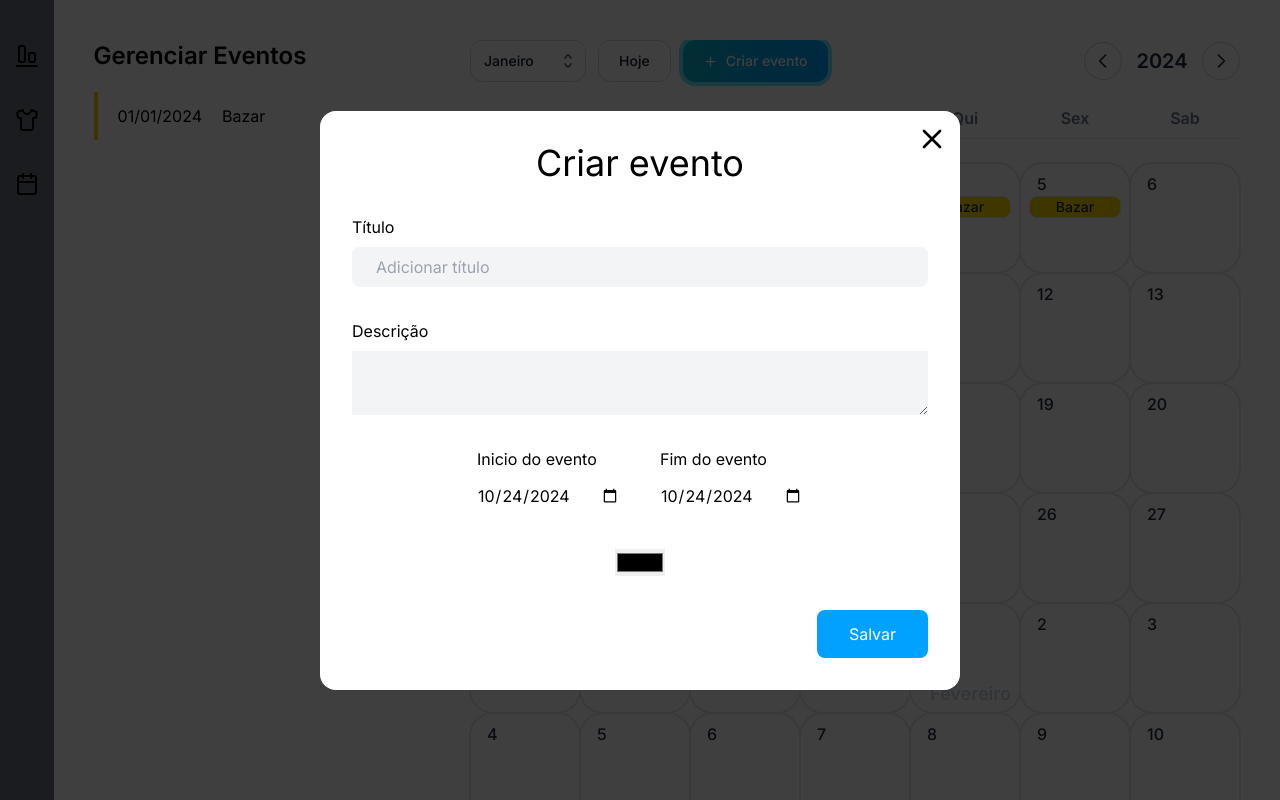
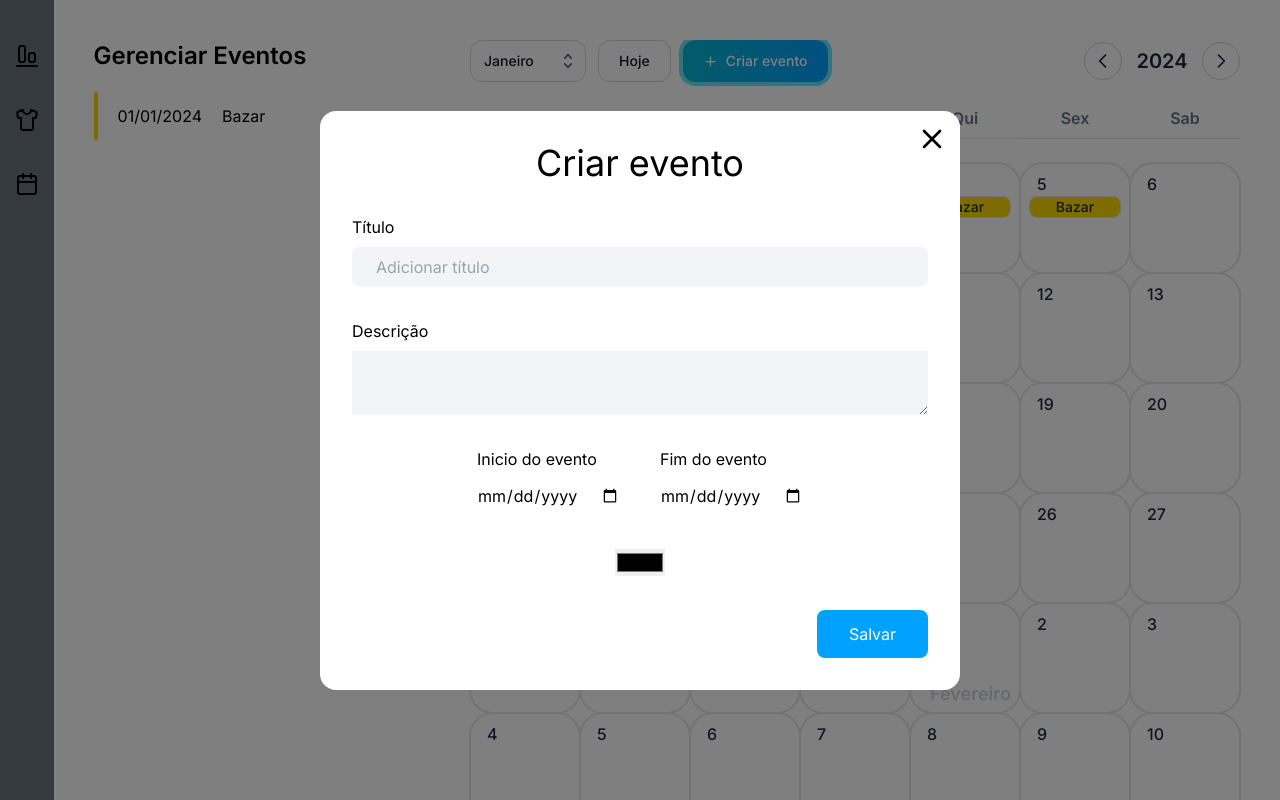
Before and after one commit to Re-vest/web, a React (Vite) app: page / in a window 1280 px wide. Both pictures are taken after a click on the button "Criar evento". Built offline with nearby package versions, Linux system fonts and the light colour scheme; a web font is replaced by a local one.

Commit message:
resolvido o bug do clique dos eventos

```diff
--- a/src/components/ContinuousCalendar.jsx
+++ b/src/components/ContinuousCalendar.jsx
@@ -63,6 +63,7 @@ export const ContinuousCalendar = ({ fullHeight = false, onClick, setIsModalOpen
     const date = new Date(year, month, day)
     setDate(`${date.getFullYear()}-${String(date.getMonth() + 1).padStart(2, '0')}-${String(parseInt(date.getDate(), 10)).padStart(2, '0')}`)
     // setIsModalOpen(true)
+    handleClickEvent({})
     if (!onClick) { return; }
     if (month < 0) {
       onClick(day, 11, year - 1);
@@ -96,8 +97,6 @@ export const ContinuousCalendar = ({ fullHeight = false, onClick, setIsModalOpen
 
     const calendarDays = daysOfYear();
 
-    console.log(events)
-
     const calendar = calendarDays.map(({ month, day }, index) => {
       const isNewMonth = index === 0 || calendarDays[index - 1].month !== month;
       const isToday = today.getMonth() === month && today.getDate() === day && today.getFullYear() === year;
@@ -107,9 +106,6 @@ export const ContinuousCalendar = ({ fullHeight = false, onClick, setIsModalOpen
         const eventEnd = event.endAt;
 
         const currentDate = new Date(year, month, day);
-        // console.log(eventEnd)
-        // console.log(currentDate)
-        // console.log(currentDate >= eventStart && currentDate <= eventEnd)
         return currentDate >= eventStart && currentDate <= eventEnd;
       });
 
@@ -120,7 +116,9 @@ export const ContinuousCalendar = ({ fullHeight = false, onClick, setIsModalOpen
           ref={(el) => { dayRefs.current[index] = el; }}
           data-month={month}
           data-day={day}
-          onClick={() => handleDayClick(day, month, year)}
+          onClick={(e) => {
+            handleDayClick(day, month, year)
+          }}
           className={`relative z-10 m-[-0.5px] aspect-square w-full grow cursor-pointer rounded-xl border font-medium transition-all hover:z-20 hover:border-cyan-400 sm:-m-px sm:size-20 sm:rounded-2xl sm:border-2 lg:size-28 lg:rounded-3xl 2xl:size-40 text-center flex flex-col items-start justify-between px-2 py-2`}
         >
           {
--- a/src/components/Event.jsx
+++ b/src/components/Event.jsx
@@ -1,6 +1,11 @@
 export function Event({ event, handleClickEvent, title }) {
+  const handleClick = (e) => {
+    e.stopPropagation();
+    handleClickEvent(event);
+  }
+
   return(
-    <div style={{ backgroundColor: event.color }} onClick={() => handleClickEvent(event)} data-title={event.title} className=" w-full min-w-5 min-h-5 truncate border-[1px] rounded-lg hover:brightness-110 text-sm">
+    <div style={{ backgroundColor: event.color }} onClick={handleClick} data-title={event.title} className=" w-full min-w-5 min-h-5 truncate border-[1px] rounded-lg hover:brightness-110 text-sm">
       {title}
     </div>
   )
--- a/src/components/EventModal.jsx
+++ b/src/components/EventModal.jsx
@@ -4,7 +4,6 @@ import { Button } from "./Button";
 import { useState } from "react";
 
 export function EventModal({ setIsModalOpen, date, event, events, setEvents }) {
-  console.log(event)
   function formatDateToString(date) {
     return`${date.getFullYear()}-${String(date.getMonth() + 1).padStart(2, '0')}-${String(date.getDate()).padStart(2, '0')}`
   }
@@ -17,8 +16,8 @@ export function EventModal({ setIsModalOpen, date, event, events, setEvents }) {
   }
 
 
-  const [startEvent, setStartEvent] = useState(event.startAt ? formatDateToString(event.startAt) : formatDateToString(formatStringToDate(date)));
-  const [endEvent, setEndEvent] = useState(event.endAt ? formatDateToString(event.endAt) : formatDateToString(formatStringToDate(date)));
+  const [startEvent, setStartEvent] = useState(event.startAt ? formatDateToString(event.startAt) : date);
+  const [endEvent, setEndEvent] = useState(event.endAt ? formatDateToString(event.endAt) : date);
   const [title, setTitle] = useState(event.title ? event.title : '');
   const [color, setColor] = useState(event.color ? event.color : '');
   const [description, setDescription] = useState(event.description ? event.description : '');
@@ -51,8 +50,6 @@ export function EventModal({ setIsModalOpen, date, event, events, setEvents }) {
         color
       }
 
-      console.log(updateEvent)
-
       const eventsUpdated = events.map(eventProps => {
         if (eventProps === event) {
           return updateEvent
@@ -67,12 +64,6 @@ export function EventModal({ setIsModalOpen, date, event, events, setEvents }) {
   }
 
   async function exit() {
-    await setTitle('')
-    await setDescription('')
-    await setStartEvent('')
-    await setEndEvent('')
-    event = await {}
-    console.log(title)
     await setIsModalOpen(false)
   }
 
--- a/src/pages/Calendar/index.jsx
+++ b/src/pages/Calendar/index.jsx
@@ -41,7 +41,6 @@ export function CalendarPage() {
       <Navbar />
 
       {isModalOpen &&  <EventModal setIsModalOpen={setIsModalOpen} event={eventOnModal} date={date} setEvents={setEvents} events={events} />}
-      {(isModalOpen && !eventOnModal.id) && <EventModal setIsModalOpen={setIsModalOpen} event={exampleEvent} date={date} setEvents={setEvents} events={events} />}
 
       <div className="w-full flex justify-between pt-10 pl-10">
 
@@ -57,7 +56,7 @@ export function CalendarPage() {
               )
             })}
           </div>
-        <ContinuousCalendar handleClickEvent={handleClickEvent} setIsModalOpen={setIsModalOpen} setDate={setDate} events={events} />
+        <ContinuousCalendar  handleClickEvent={handleClickEvent} setIsModalOpen={setIsModalOpen} setDate={setDate} events={events} />
 
 
         </div>
```
